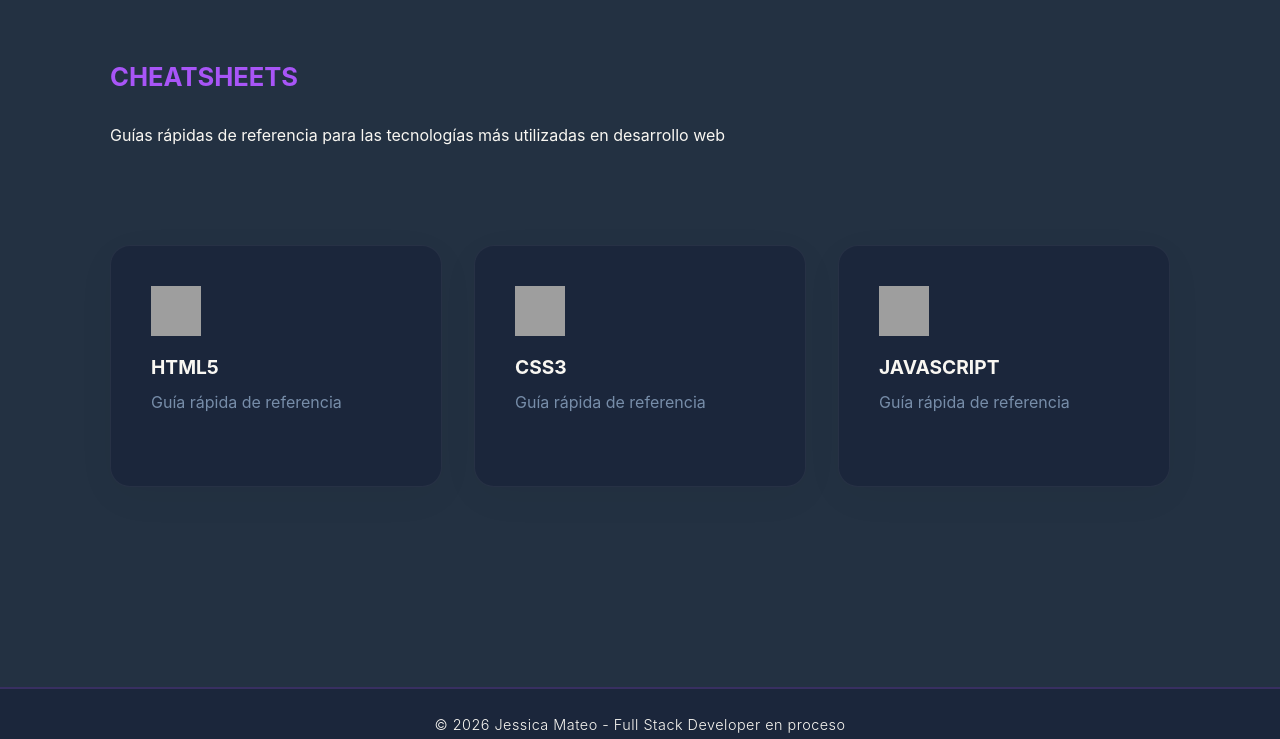
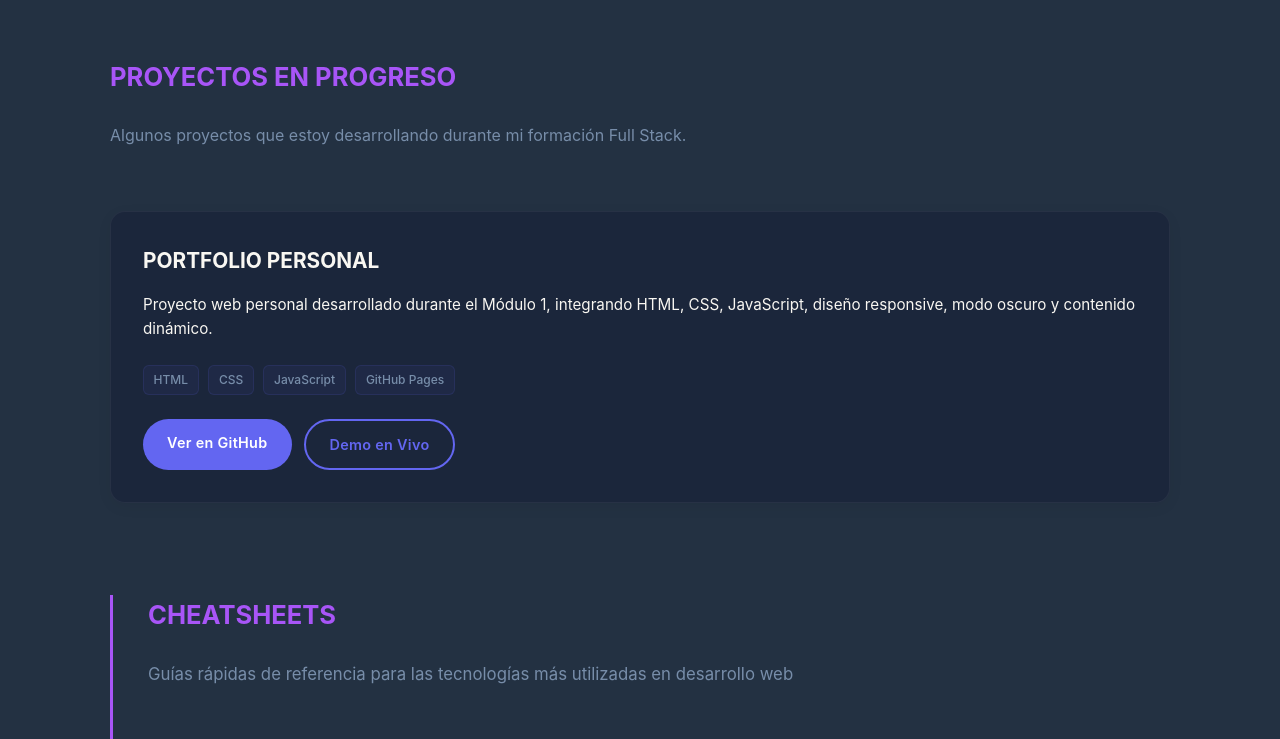
Before and after one commit to J-Mateo/proyecto1, a website: page index.html in a window 1280 px wide. Shown: the part 1432-2171 px from the top of the page. Drawn offline with Linux system fonts and the light colour scheme; grey boxes are pictures that could not be loaded; a web font is replaced by a local one.

Commit message:
Añade proyectos en progreso al index

```diff
--- a/css/styles.css
+++ b/css/styles.css
@@ -225,7 +225,7 @@ main {
 }
 
 .section-intro {
-  color: var(--color-bg)
+  color: var(--color-secondary);
   font-size: 1.05rem;
   margin-bottom: var(--spacing-xl);
   line-height: 1.6;
@@ -343,7 +343,7 @@ main {
 
 .skill-card h3, .cheatsheet-card h3 {
   margin: 0.5rem 0;
-  color: #333;
+  color: var(--color-primary);
   font-size: 1.2rem;
   text-transform: uppercase;
 }
@@ -363,7 +363,79 @@ main {
   line-height: 1.4;
   color: var(--color-text);
 }
+/* ============================================================
+  PROYECTOS EN INDEX
+============================================================ */
+.projects-section {
+  margin-top: 50px;
+  margin-bottom: 60px;
+}
 
+.projects-grid {
+  display: grid;
+  grid-template-columns: repeat(auto-fit, minmax(280px, 1fr));
+  gap: 2rem;
+  padding: 2rem 0;
+}
+
+.project-card {
+  background: var(--bg-card, #ffffff);
+  padding: 2rem;
+  border-radius: 15px;
+  border: 1px solid rgba(0,0,0,0.05);
+  box-shadow: 0 4px 15px rgba(0,0,0,0.05);
+  transition: var(--transition);
+  color: var(--color-text);
+}
+
+.project-card:hover {
+  transform: translateY(-10px);
+  box-shadow: 0 10px 25px rgba(99, 102, 241, 0.15);
+}
+.project-card h3 {
+  margin: 0 0 1rem;
+  color: var(--color-primary);
+  font-size: 1.3rem;
+  text-transform: uppercase;
+}
+
+.project-card p {
+  color: var(--color-text);
+  line-height: 1.6;
+  margin-bottom: 1.5rem;
+  font-size: 0.95rem;
+}
+
+.project-tags {
+  display: flex;
+  flex-wrap: wrap;
+  gap: 0.6rem;
+  margin-bottom: 1.5rem;
+}
+
+.project-tags span {
+  display: inline-block;
+  background: rgba(99, 102, 241, 0.06);
+  color: var(--color-secondary);
+  padding: 0.25rem 0.6rem;
+  border-radius: 6px;
+  border: 1px solid rgba(99, 102, 241, 0.12);
+  font-size: 0.75rem;
+  font-weight: 500;
+  cursor: default;
+}
+
+.project-links {
+  display: flex;
+  flex-wrap: wrap;
+  gap: 0.75rem;
+  margin-top: 1.5rem;
+}
+
+.project-links .btn {
+  padding: 12px 24px;
+  font-size: 0.9rem;
+}
 /* ============================================================
   CHEATSHEET.HTML — ESTILOS ESPECÍFICOS
 ============================================================ */
@@ -508,14 +580,16 @@ body.dark-mode {
 }
 
 .dark-mode .skill-card,
-.dark-mode .cheatsheet-card {
+.dark-mode .cheatsheet-card,
+.dark-mode .project-card {
   background: var(--color-header);
   color: var(--color-text);
   border: 1px solid rgba(255,255,255,0.05);
 }
 
 .dark-mode .skill-card h3,
-.dark-mode .cheatsheet-card h3 {
+.dark-mode .cheatsheet-card h3,
+.dark-mode .project-card h3 {
   color: var(--color-text);
 }
 
--- a/index.html
+++ b/index.html
@@ -42,7 +42,40 @@
       <div id="skills-container" class="skills-grid"></div>
     </section>
 
-    <section id="cheatsheets" class="section">
+    <section class="section" id="projects">
+  <div class="section-header">
+    <h2>Proyectos en progreso</h2>
+    <p>Algunos proyectos que estoy desarrollando durante mi formación Full Stack.</p>
+  </div>
+
+  <div class="projects-grid">
+    <article class="project-card">
+      <h3>Portfolio personal</h3>
+      <p>
+        Proyecto web personal desarrollado durante el Módulo 1, integrando HTML, CSS,
+        JavaScript, diseño responsive, modo oscuro y contenido dinámico.
+      </p>
+
+      <div class="project-tags">
+        <span>HTML</span>
+        <span>CSS</span>
+        <span>JavaScript</span>
+        <span>GitHub Pages</span>
+      </div>
+
+      <div class="project-links">
+        <a href="https://github.com/J-Mateo/proyecto1" target="_blank" class="btn btn-primary">
+          Ver en GitHub
+        </a>
+        <a href="https://j-mateo.github.io/proyecto1/" target="_blank" class="btn btn-secondary">
+          Demo en Vivo
+        </a>
+      </div>
+    </article>
+  </div>
+</section>
+
+    <section id="cheatsheets" class="resume-section">
       <h2>Cheatsheets</h2>
       <p class="section-intro">Guías rápidas de referencia para las tecnologías más utilizadas en desarrollo web</p>
       <div id="cheatsheets-container" class="cheatsheets-grid">
@@ -71,6 +104,7 @@
     </a>
   </div>
     </section>
+
   </main>
   <footer id="main-footer"></footer>
   <script type="module" src="./js/main.js"></script>
```
